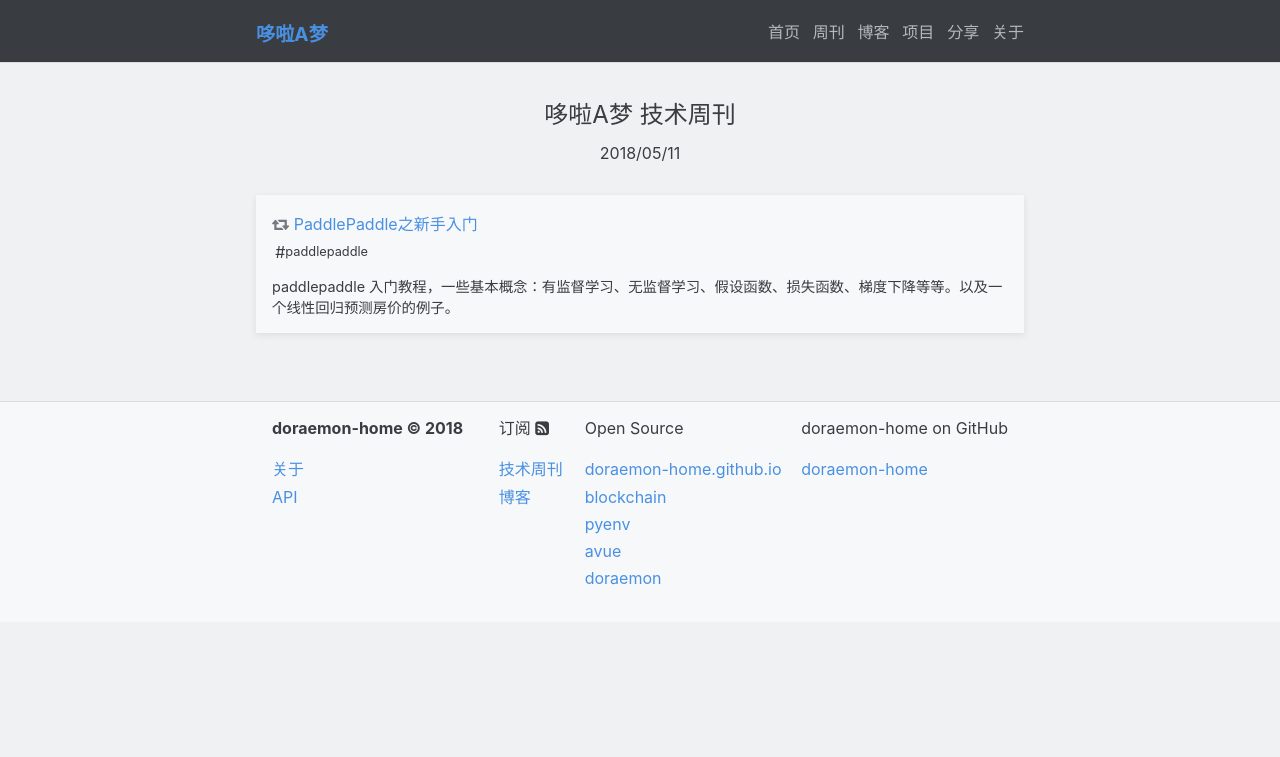
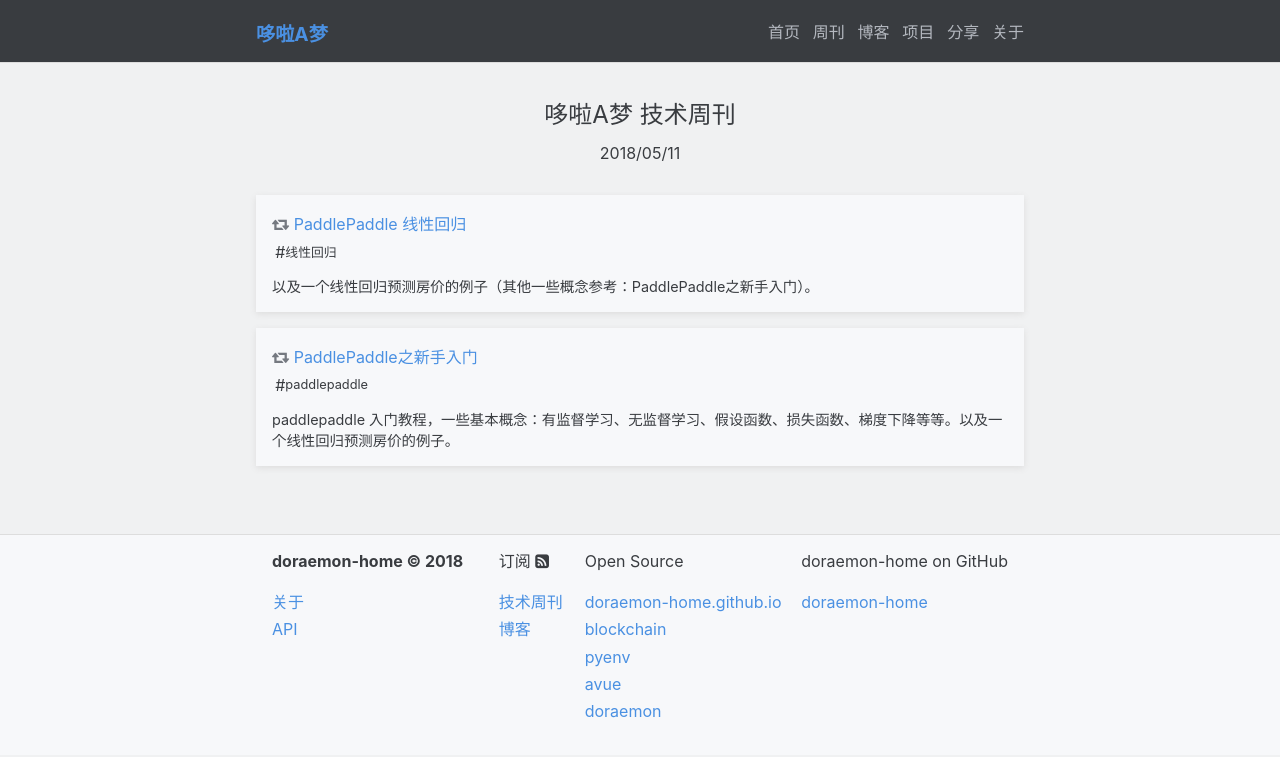
Before and after one commit to doraemon-home/doraemon-home.github.io, a Jekyll site: the page built from _weekly/2018-05-11-weekly.md, in a window 1280 px wide. Shown: the top 757 px of the page. Built offline with Jekyll 4.4.1, drawn with Linux system fonts in a browser that asks for light colours.

Commit message:
auto commit by robot

```diff
--- a/_weekly/2018-05-11-weekly.md
+++ b/_weekly/2018-05-11-weekly.md
@@ -1,8 +1,15 @@
 ---
 articles:
+  - title:    "PaddlePaddle 线性回归"
+    link:     "http://www.paddlepaddle.org/docs/develop/book/01.fit_a_line/index.cn.html"
+    comment:  "以及一个线性回归预测房价的例子（其他一些概念参考：PaddlePaddle之新手入门）。"
+    referrer: "leunggeorge"
+    tags:    ["线性回归"]
+
   - title:    "PaddlePaddle之新手入门"
     link:     "http://bit.baidu.com/course/detail/id/137.html"
     comment:  "paddlepaddle 入门教程，一些基本概念：有监督学习、无监督学习、假设函数、损失函数、梯度下降等等。以及一个线性回归预测房价的例子。"
     referrer: "leunggeorge"
     tags:    ["paddlepaddle"]
+
 ---
```
